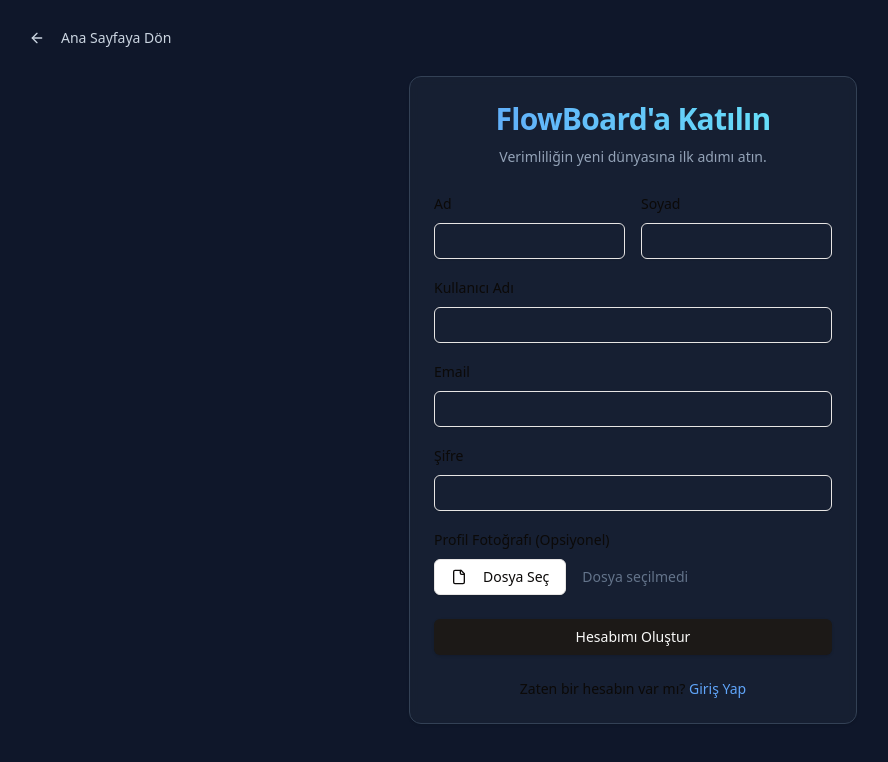
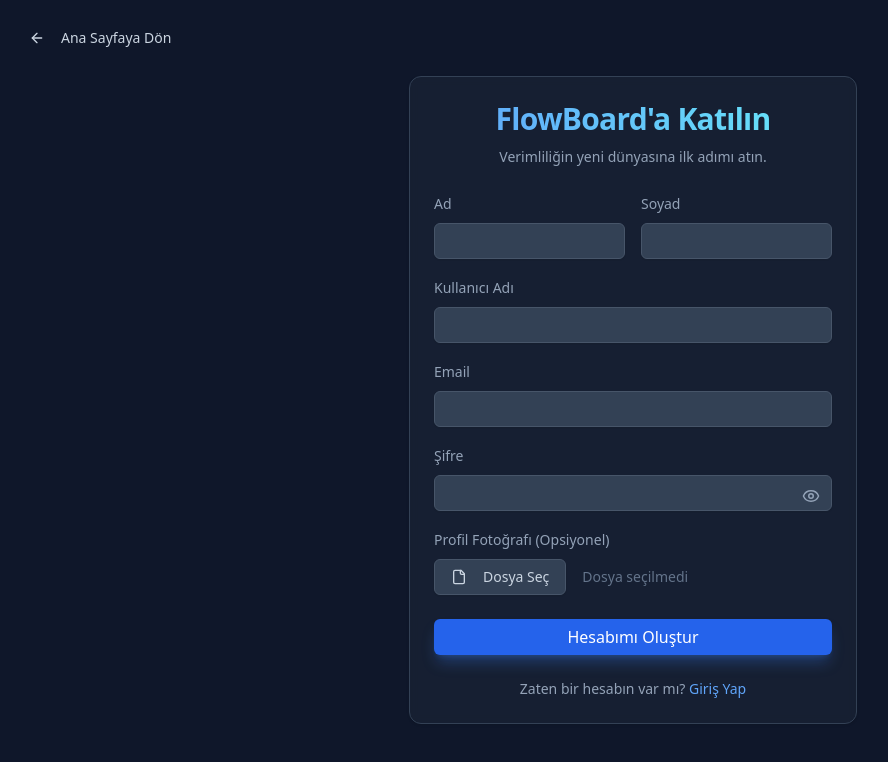
Before and after one commit to erdembaltaci/FlowBoard-Fullstack, a React (Vite) app in the folder Frontend/: page /register in a window 1280 px wide. Shown: the top 762 px of the page, without its empty margins (7-895 px from the left). Built offline with nearby package versions, Linux system fonts and the light colour scheme; no server answers.

Commit message:
Update RegisterPage.jsx

```diff
--- a/Frontend/src/pages/RegisterPage.jsx
+++ b/Frontend/src/pages/RegisterPage.jsx
@@ -8,15 +8,22 @@
 import { Label } from '@/components/ui/label';
 import { Card, CardContent, CardHeader, CardTitle, CardDescription } from '@/components/ui/card';
 import { motion } from 'framer-motion';
-import { ArrowLeft, File } from 'lucide-react';
+import { ArrowLeft, File, Eye, EyeOff } from 'lucide-react';
 
 function RegisterPage() {
-    const [formData, setFormData] = useState({ username: '', email: '', password: '', firstName: '', lastName: '' });
+    const [formData, setFormData] = useState({
+        firstName: '',
+        lastName: '',
+        username: '',
+        email: '',
+        password: '',
+    });
     const [profilePicture, setProfilePicture] = useState(null);
     const [fileName, setFileName] = useState('');
+    const [isLoading, setIsLoading] = useState(false);
+    const [showPassword, setShowPassword] = useState(false);
     const navigate = useNavigate();
-    const { login } = useAuth(); // Artık bu, main.jsx'teki gerçek AuthProvider'dan gelecek.
-    const [isLoading, setIsLoading] = useState(false);
+    const { login } = useAuth();
     const fileInputRef = useRef(null);
 
     const handleChange = (e) => {
@@ -35,21 +42,17 @@
         e.preventDefault();
         setIsLoading(true);
         try {
-            // 1. ADIM: Kullanıcıyı resimsiz olarak kaydet.
             await authService.register(formData);
 
-            // 2. ADIM: Kayıt başarılı olduğu için, aynı bilgilerle giriş yap ve token al.
             const loginResponse = await authService.login({ email: formData.email, password: formData.password });
             const { token } = loginResponse.data;
 
-            // 3. ADIM: Eğer kullanıcı bir resim seçtiyse, alınan token ile avatarı yükle.
             if (profilePicture && token) {
                 await authService.uploadAvatar(profilePicture, token);
             }
 
-            // 4. ADIM: Tüm işlemler bittikten sonra AuthContext'i güncelle ve yönlendir.
             toast.success("Kayıt başarılı! Yönlendiriliyorsunuz...");
-            await login(token); // AuthContext'i güncelle (login artık async olabilir)
+            await login(token);
             navigate('/workspace');
 
         } catch (err) {
@@ -96,25 +99,51 @@
                     </CardHeader>
                     <CardContent>
                         <form onSubmit={handleRegister} className="space-y-4">
-                            {/* ... (Formun JSX kısmı aynı kalabilir) ... */}
                             <div className="grid grid-cols-2 gap-4">
-                                <div className="space-y-2"><Label htmlFor="firstName">Ad</Label><Input id="firstName" name="firstName" value={formData.firstName} onChange={handleChange} required /></div>
-                                <div className="space-y-2"><Label htmlFor="lastName">Soyad</Label><Input id="lastName" name="lastName" value={formData.lastName} onChange={handleChange} required /></div>
+                                <div className="space-y-2">
+                                    <Label htmlFor="firstName" className="text-slate-400">Ad</Label>
+                                    <Input id="firstName" name="firstName" value={formData.firstName} onChange={handleChange} required className="bg-slate-700 border-slate-600 text-white placeholder:text-slate-400 focus:border-blue-500 focus:ring-blue-500" />
+                                </div>
+                                <div className="space-y-2">
+                                    <Label htmlFor="lastName" className="text-slate-400">Soyad</Label>
+                                    <Input id="lastName" name="lastName" value={formData.lastName} onChange={handleChange} required className="bg-slate-700 border-slate-600 text-white placeholder:text-slate-400 focus:border-blue-500 focus:ring-blue-500" />
+                                </div>
                             </div>
-                            <div className="space-y-2"><Label htmlFor="username">Kullanıcı Adı</Label><Input id="username" name="username" value={formData.username} onChange={handleChange} required /></div>
-                            <div className="space-y-2"><Label htmlFor="email">Email</Label><Input id="email" name="email" type="email" value={formData.email} onChange={handleChange} required /></div>
-                            <div className="space-y-2"><Label htmlFor="password">Şifre</Label><Input id="password" name="password" type="password" value={formData.password} onChange={handleChange} required /></div>
                             <div className="space-y-2">
-                                <Label htmlFor="profilePicture">Profil Fotoğrafı (Opsiyonel)</Label>
+                                <Label htmlFor="username" className="text-slate-400">Kullanıcı Adı</Label>
+                                <Input id="username" name="username" value={formData.username} onChange={handleChange} required className="bg-slate-700 border-slate-600 text-white placeholder:text-slate-400 focus:border-blue-500 focus:ring-blue-500" />
+                            </div>
+                            <div className="space-y-2">
+                                <Label htmlFor="email" className="text-slate-400">Email</Label>
+                                <Input id="email" name="email" type="email" value={formData.email} onChange={handleChange} required className="bg-slate-700 border-slate-600 text-white placeholder:text-slate-400 focus:border-blue-500 focus:ring-blue-500" />
+                            </div>
+                            <div className="space-y-2 relative">
+                                <Label htmlFor="password" className="text-slate-400">Şifre</Label>
+                                <Input id="password" name="password" type={showPassword ? "text" : "password"} minLength={8} value={formData.password} onChange={handleChange} required className="bg-slate-700 border-slate-600 text-white placeholder:text-slate-400 focus:border-blue-500 focus:ring-blue-500 pr-10" />
+                                <button type="button" onClick={() => setShowPassword(!showPassword)} className="absolute right-3 top-9 text-slate-400 hover:text-white">
+                                    {showPassword ? <EyeOff size={18} /> : <Eye size={18} />}
+                                </button>
+                            </div>
+                            <div className="space-y-2">
+                                <Label htmlFor="profilePicture" className="text-slate-400">Profil Fotoğrafı (Opsiyonel)</Label>
                                 <div className="flex items-center gap-4">
                                     <Input id="profilePicture" name="profilePicture" type="file" ref={fileInputRef} onChange={handleFileChange} className="hidden" accept="image/png, image/jpeg" />
-                                    <Button type="button" variant="outline" onClick={() => fileInputRef.current.click()}> <File size={16} className="mr-2" /> Dosya Seç </Button>
-                                    <span className="text-sm text-slate-500 truncate">{fileName || "Dosya seçilmedi"}</span>
+                                    <Button type="button" variant="outline" onClick={() => fileInputRef.current.click()} className="bg-slate-700 border-slate-600 text-slate-300 hover:bg-slate-600 hover:text-white">
+                                        <File size={16} className="mr-2" />
+                                        Dosya Seç
+                                    </Button>
+                                    <span className="text-sm text-slate-500 truncate">
+                                        {fileName || "Dosya seçilmedi"}
+                                    </span>
                                 </div>
                             </div>
-                            <Button type="submit" className="w-full !mt-6" disabled={isLoading}>{isLoading ? 'Kaydediliyor...' : 'Hesabımı Oluştur'}</Button>
+                            <Button type="submit" className="w-full !mt-6 bg-blue-600 hover:bg-blue-500 text-white text-md shadow-lg shadow-blue-500/30 transition-all duration-300 hover:shadow-md hover:shadow-blue-500/40" disabled={isLoading}>
+                                {isLoading ? 'Hesap Oluşturuluyor...' : 'Hesabımı Oluştur'}
+                            </Button>
                         </form>
-                        <p className="mt-6 text-center text-sm">Zaten bir hesabın var mı? <Link to="/login" className="font-medium text-blue-400 hover:underline">Giriş Yap</Link></p>
+                        <p className="mt-6 text-center text-sm text-slate-400">
+                            Zaten bir hesabın var mı? <Link to="/login" className="font-medium text-blue-400 hover:text-blue-300 hover:underline">Giriş Yap</Link>
+                        </p>
                     </CardContent>
                 </Card>
             </motion.div>
```
